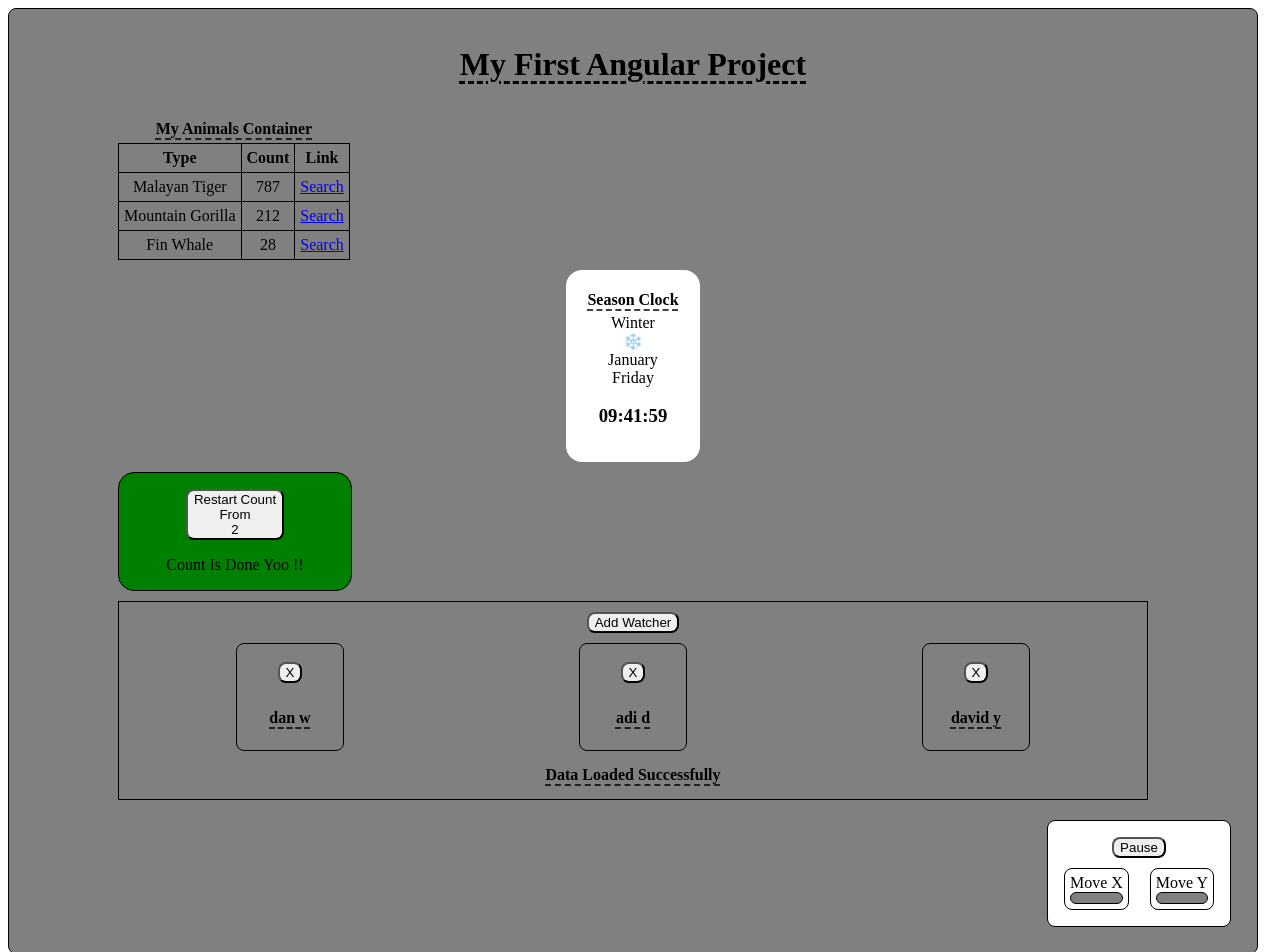
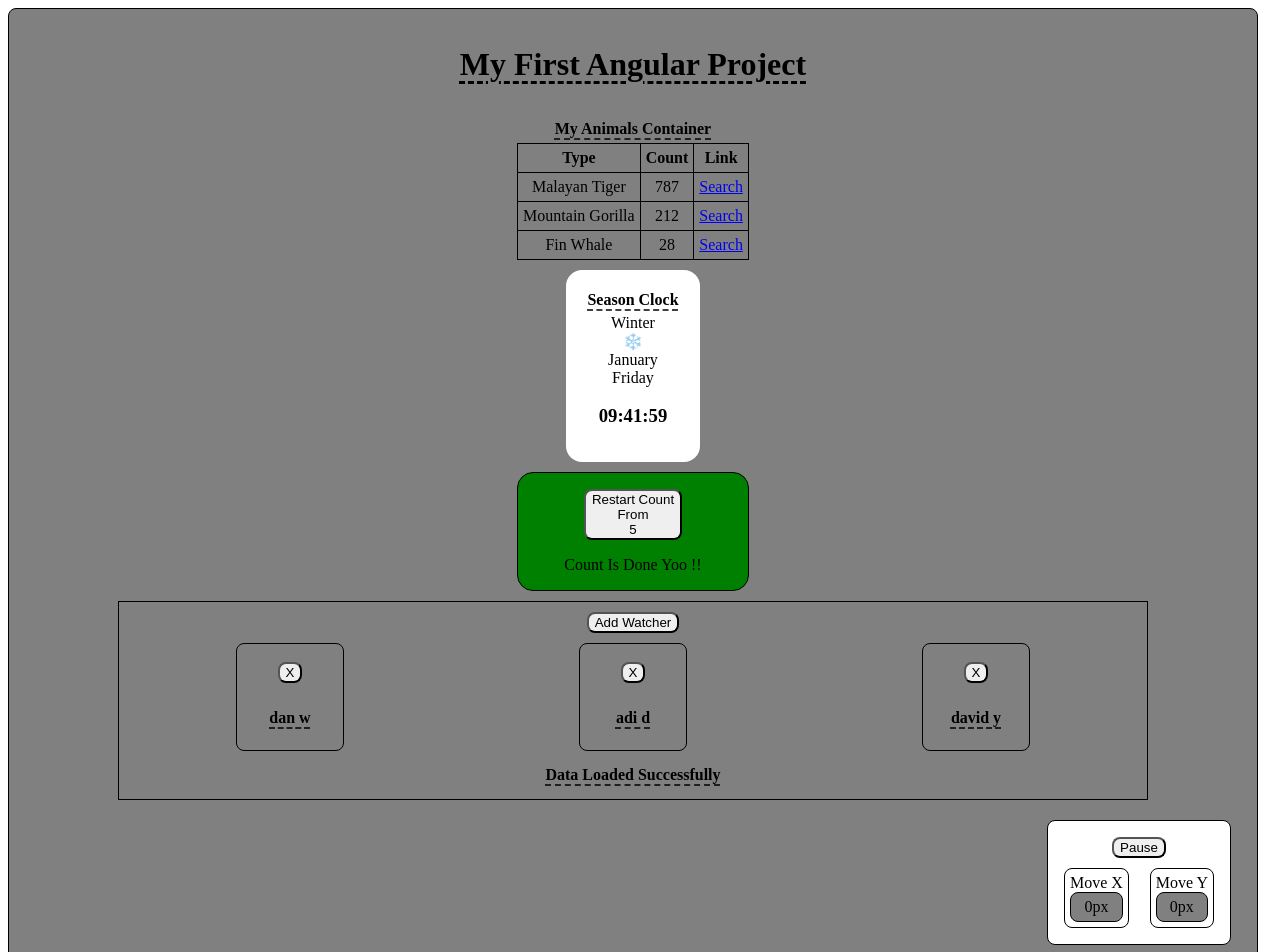
Before and after one commit to WDD-CODER/My-First-Lagecy-Angular-Project, an Angular app: page / in a window 1280 px wide. Shown: the top 952 px of the page. Built offline with nearby package versions, Linux system fonts and the light colour scheme.

Commit message:
refactor(mouse-tracker): optimize coordinate destructuring and app layout

```diff
--- a/src/app/app-root/app.html
+++ b/src/app/app-root/app.html
@@ -8,7 +8,7 @@
     <count-down [class.done]="showCountMsg" (CountRestart)="OnRestartCount($event)"
       (CountDone)="onShowCountIsDone($event)" [showCountMsg]="showCountMsg" [startFrom]="startFrom">
     </count-down>
-    <watcher-list></watcher-list>
   </section>
+  <watcher-list></watcher-list>
   <mouse-tracker></mouse-tracker>
 </main>
--- a/src/app/app-root/app.ts
+++ b/src/app/app-root/app.ts
@@ -17,7 +17,7 @@ export class App {
   }
 
   showCountMsg: string = ''
-  startFrom: number = 2
+  startFrom: number = 5
 
   title = 'My First Angular Project'
 
--- a/src/app/cmp/mouse-tracker/mouse-tracker.html
+++ b/src/app/cmp/mouse-tracker/mouse-tracker.html
@@ -3,11 +3,11 @@
     <section class="movements">
         <label>
             Move X
-            <span class="move-x">{{mouseMoveX}}</span>
+            <span class="move-x">{{cords.x + 'px'}}</span>
         </label>
         <label>
             Move Y
-            <span class="move-y">{{mouseMoveY}}</span>
+            <span class="move-y">{{cords.y + 'px'}}</span>
         </label>
 
     </section>
--- a/src/app/cmp/mouse-tracker/mouse-tracker.ts
+++ b/src/app/cmp/mouse-tracker/mouse-tracker.ts
@@ -12,13 +12,16 @@ export class MouseTracker implements OnInit, OnDestroy {
     this.isOn = !this.isOn
   }
 
+  cords = {
+    x: 0,
+    y: 0
+  }
+
   isOn: boolean = true
-  mouseMoveX!: number
-  mouseMoveY!: number
 
-   throttle = (fn:any, delay:number) => {
+  throttle = (fn: any, delay: number) => {
     let lastTime = 0;
-    return (...args:any) => {
+    return (...args: any) => {
       const now = new Date().getTime();
       if (now - lastTime >= delay) {
         lastTime = now;
@@ -27,10 +30,10 @@ export class MouseTracker implements OnInit, OnDestroy {
     };
   }
 
-  onMouseMove = (ev: MouseEvent) => {
+  onMouseMove = ({ x, y }: MouseEvent) => {
     if (!this.isOn) return
-    this.mouseMoveX = ev.clientX
-    this.mouseMoveY = ev.clientY
+    this.cords.x = x
+    this.cords.y = y
   }
 
   ngOnInit() {
--- a/src/app/cmp/season-clock/season-clock.ts
+++ b/src/app/cmp/season-clock/season-clock.ts
@@ -1,5 +1,6 @@
 import { Component, OnDestroy, OnInit } from '@angular/core';
 
+type Season = 'Spring' | 'Summer' | 'Autumn' | 'winter'
 @Component({
   selector: 'season-clock',
   standalone: false,
@@ -21,7 +22,7 @@ export class SeasonClock implements OnInit, OnDestroy {
     this.isDark = !this.isDark
   }
 
-  geSeasonName() {
+  geSeasonName():Season {
     let month = this.now.getMonth()
 
     if (month >= 2 && month <= 4) {
```
